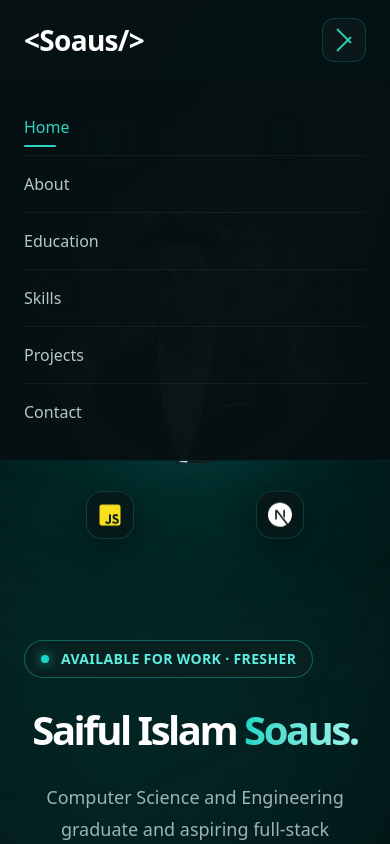
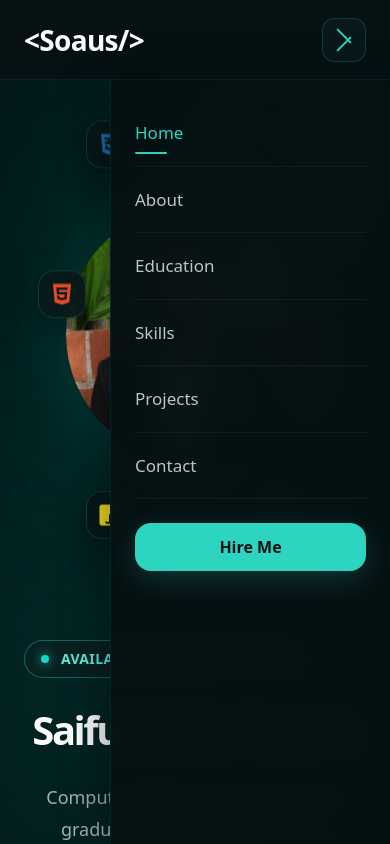
Before and after one commit to saiful-islam-soaus-45/portfolio, a Next.js app: page / in a window 390 px wide. Both pictures are taken after a click on the button "Toggle navigation menu". Shown: the top 844 px of the page. Built offline with nearby package versions, Linux system fonts and the light colour scheme.

Commit message:
Fixed some problem

```diff
--- a/src/app/components/Navbar.jsx
+++ b/src/app/components/Navbar.jsx
@@ -1,6 +1,6 @@
 "use client";
 
-import { useState, useEffect } from "react";
+import { useState, useEffect, useRef } from "react";
 import { motion, AnimatePresence } from "framer-motion";
 
 const navItems = [
@@ -16,6 +16,8 @@ export default function Navbar() {
     const [isOpen, setIsOpen] = useState(false);
     const [activeSection, setActiveSection] = useState("#home");
 
+    const sidebarRef = useRef(null);
+
     // Detect active section while scrolling
     useEffect(() => {
         const sections = navItems
@@ -28,7 +30,8 @@ export default function Navbar() {
                     .filter((entry) => entry.isIntersecting)
                     .sort(
                         (a, b) =>
-                            b.intersectionRatio - a.intersectionRatio
+                            b.intersectionRatio -
+                            a.intersectionRatio
                     )[0];
 
                 if (visibleSection) {
@@ -43,10 +46,38 @@ export default function Navbar() {
             }
         );
 
-        sections.forEach((section) => observer.observe(section));
+        sections.forEach((section) =>
+            observer.observe(section)
+        );
 
         return () => observer.disconnect();
     }, []);
+
+    // Close sidebar when clicking outside
+    useEffect(() => {
+        if (!isOpen) return;
+
+        const handleOutsideClick = (event) => {
+            if (
+                sidebarRef.current &&
+                !sidebarRef.current.contains(event.target)
+            ) {
+                setIsOpen(false);
+            }
+        };
+
+        document.addEventListener(
+            "pointerdown",
+            handleOutsideClick
+        );
+
+        return () => {
+            document.removeEventListener(
+                "pointerdown",
+                handleOutsideClick
+            );
+        };
+    }, [isOpen]);
 
     // Smooth scroll
     const handleNavClick = (e, target) => {
@@ -56,10 +87,9 @@ export default function Navbar() {
 
         if (!element) return;
 
-        // Set active immediately on click
         setActiveSection(target);
 
-        // Close mobile menu
+        // Close mobile sidebar
         setIsOpen(false);
 
         window.history.pushState(null, "", target);
@@ -67,7 +97,6 @@ export default function Navbar() {
         const lenis = window.__lenis;
 
         if (lenis) {
-            // Close animation শেষ হওয়ার জন্য একটু সময়
             setTimeout(() => {
                 lenis.scrollTo(element, {
                     offset: -80,
@@ -88,16 +117,22 @@ export default function Navbar() {
         <motion.header
             initial={{ y: -80, opacity: 0 }}
             animate={{ y: 0, opacity: 1 }}
-            transition={{ duration: 0.6, ease: "easeOut" }}
+            transition={{
+                duration: 0.6,
+                ease: "easeOut",
+            }}
             className="fixed top-0 left-0 right-0 z-50"
         >
             <nav className="h-[80px] w-full border-b border-cyan-400/10 bg-[#061113]/95 backdrop-blur-md">
+
                 <div className="mx-auto flex h-full max-w-[1400px] items-center justify-between px-6 lg:px-10 xl:px-12">
 
                     {/* Brand */}
                     <a
                         href="#home"
-                        onClick={(e) => handleNavClick(e, "#home")}
+                        onClick={(e) =>
+                            handleNavClick(e, "#home")
+                        }
                         className="group flex items-center"
                     >
                         <span className="text-[28px] font-bold tracking-tight text-white transition-colors duration-300 group-hover:text-[#2dd4bf]">
@@ -116,7 +151,10 @@ export default function Navbar() {
                                     key={item.name}
                                     href={item.href}
                                     onClick={(e) =>
-                                        handleNavClick(e, item.href)
+                                        handleNavClick(
+                                            e,
+                                            item.href
+                                        )
                                     }
                                     className={`relative text-[17px] font-medium transition-colors duration-300 ${
                                         isActive
@@ -139,11 +177,14 @@ export default function Navbar() {
                     </div>
 
                     {/* Hire Me Button */}
-                    <div className="hidden md:flex items-center">
+                    <div className="hidden items-center md:flex">
                         <a
                             href="#contact"
                             onClick={(e) =>
-                                handleNavClick(e, "#contact")
+                                handleNavClick(
+                                    e,
+                                    "#contact"
+                                )
                             }
                             className="inline-flex items-center justify-center rounded-2xl bg-[#2dd4bf] px-8 py-3 text-[17px] font-bold text-[#061113] shadow-[0_8px_30px_rgba(45,212,191,0.20)] transition-all duration-300 hover:-translate-y-0.5 hover:bg-[#5eead4] hover:shadow-[0_10px_35px_rgba(45,212,191,0.30)]"
                         >
@@ -154,12 +195,15 @@ export default function Navbar() {
                     {/* Mobile Menu Button */}
                     <button
                         type="button"
-                        onClick={() => setIsOpen(!isOpen)}
+                        onClick={() =>
+                            setIsOpen((prev) => !prev)
+                        }
                         aria-label="Toggle navigation menu"
                         aria-expanded={isOpen}
                         className="flex h-11 w-11 items-center justify-center rounded-xl border border-cyan-400/20 bg-[#0a181a] text-[#2dd4bf] transition-all duration-300 hover:border-cyan-400/40 hover:bg-[#0d2022] md:hidden"
                     >
                         <div className="flex w-5 flex-col gap-1.5">
+
                             <span
                                 className={`h-[2px] w-full rounded-full bg-current transition-all duration-300 ${
                                     isOpen
@@ -170,7 +214,9 @@ export default function Navbar() {
 
                             <span
                                 className={`h-[2px] w-full rounded-full bg-current transition-all duration-300 ${
-                                    isOpen ? "opacity-0" : ""
+                                    isOpen
+                                        ? "opacity-0"
+                                        : ""
                                 }`}
                             />
 
@@ -181,38 +227,44 @@ export default function Navbar() {
                                         : ""
                                 }`}
                             />
+
                         </div>
                     </button>
                 </div>
+            </nav>
 
-                {/* Mobile Navigation */}
+            {/* Mobile Sidebar */}
             <AnimatePresence>
                 {isOpen && (
-                        <motion.div
-                            initial={{ opacity: 0, height: 0 }}
-                            animate={{
-                                opacity: 1,
-                                height: "auto",
+                    <motion.aside
+                        ref={sidebarRef}
+                        initial={{ x: "100%" }}
+                        animate={{ x: 0 }}
+                        exit={{ x: "100%" }}
+                        transition={{
+                            duration: 0.35,
+                            ease: [0.4, 0, 0.2, 1],
                         }}
-                            exit={{
-                                opacity: 0,
-                                height: 0,
-                            }}
-                            transition={{
-                                duration: 0.3,
-                                ease: "easeInOut",
-                            }}
-                            className="overflow-hidden border-b border-cyan-400/10 bg-[#061113]/98 backdrop-blur-md md:hidden"
+                        className="fixed right-0 top-[80px] z-[60] h-[calc(100vh-80px)] w-[280px] overflow-y-auto border-l border-cyan-400/10 bg-[#061113]/98 shadow-[-10px_0_40px_rgba(0,0,0,0.35)] backdrop-blur-md md:hidden"
                     >
-                            <div className="mx-auto flex max-w-[1400px] flex-col px-6 py-5">
-                                {navItems.map((item, index) => {
+                        <div className="flex min-h-full flex-col px-6 py-5">
+
+                            {/* Sidebar Navigation */}
+                            <div className="flex flex-col">
+                                {navItems.map(
+                                    (item, index) => {
                                         const isActive =
-                                        activeSection === item.href;
+                                            activeSection ===
+                                            item.href;
 
                                         return (
                                             <motion.a
-                                            key={item.name}
-                                            href={item.href}
+                                                key={
+                                                    item.name
+                                                }
+                                                href={
+                                                    item.href
+                                                }
                                                 onClick={(e) =>
                                                     handleNavClick(
                                                         e,
@@ -221,7 +273,7 @@ export default function Navbar() {
                                                 }
                                                 initial={{
                                                     opacity: 0,
-                                                x: -15,
+                                                    x: 20,
                                                 }}
                                                 animate={{
                                                     opacity: 1,
@@ -230,9 +282,10 @@ export default function Navbar() {
                                                 transition={{
                                                     duration: 0.25,
                                                     delay:
-                                                    index * 0.05,
+                                                        index *
+                                                        0.05,
                                                 }}
-                                            className={`relative border-b border-white/5 py-4 text-base font-medium transition-colors duration-300 last:border-b-0 ${
+                                                className={`relative border-b border-white/5 py-5 text-[17px] font-medium transition-colors duration-300 ${
                                                     isActive
                                                         ? "text-[#2dd4bf]"
                                                         : "text-[#b7c7c9] hover:text-[#2dd4bf]"
@@ -243,17 +296,46 @@ export default function Navbar() {
                                                 {isActive && (
                                                     <motion.span
                                                         layoutId="mobileActive"
-                                                    className="absolute bottom-2 left-0 h-[2px] w-8 rounded-full bg-[#2dd4bf]"
+                                                        className="absolute bottom-3 left-0 h-[2px] w-8 rounded-full bg-[#2dd4bf]"
                                                     />
                                                 )}
                                             </motion.a>
                                         );
-                                })}
+                                    }
+                                )}
                             </div>
-                        </motion.div>
+
+                            {/* Mobile Hire Me */}
+                            <motion.a
+                                href="#contact"
+                                onClick={(e) =>
+                                    handleNavClick(
+                                        e,
+                                        "#contact"
+                                    )
+                                }
+                                initial={{
+                                    opacity: 0,
+                                    y: 10,
+                                }}
+                                animate={{
+                                    opacity: 1,
+                                    y: 0,
+                                }}
+                                transition={{
+                                    duration: 0.25,
+                                    delay:
+                                        navItems.length *
+                                        0.05,
+                                }}
+                                className="mt-6 inline-flex w-full items-center justify-center rounded-2xl bg-[#2dd4bf] px-6 py-3 text-[16px] font-bold text-[#061113] shadow-[0_8px_30px_rgba(45,212,191,0.20)] transition-all duration-300 hover:bg-[#5eead4]"
+                            >
+                                Hire Me
+                            </motion.a>
+                        </div>
+                    </motion.aside>
                 )}
             </AnimatePresence>
-            </nav>
         </motion.header>
     );
 }
```
Lines whose indentation alone changed are shown as unchanged.
